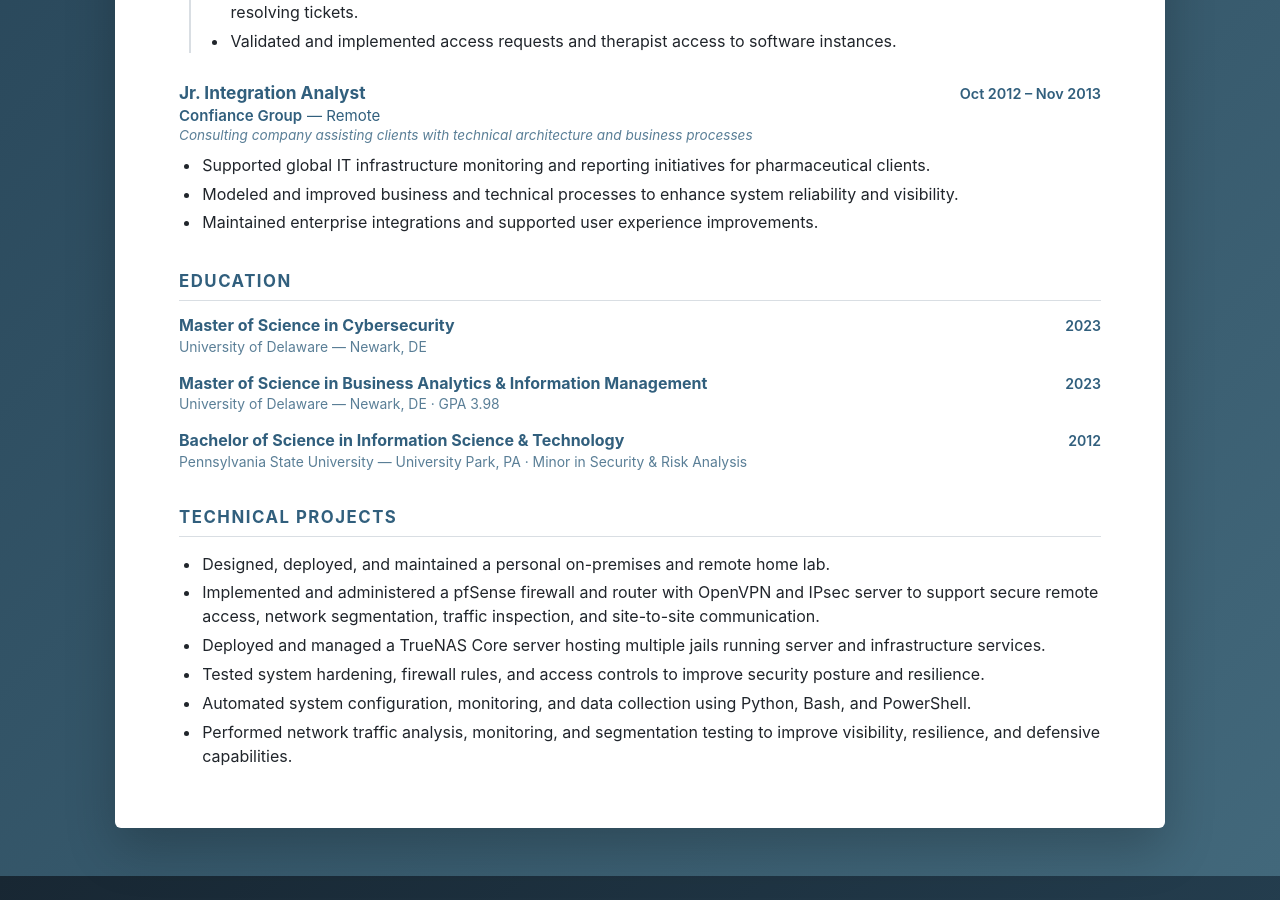
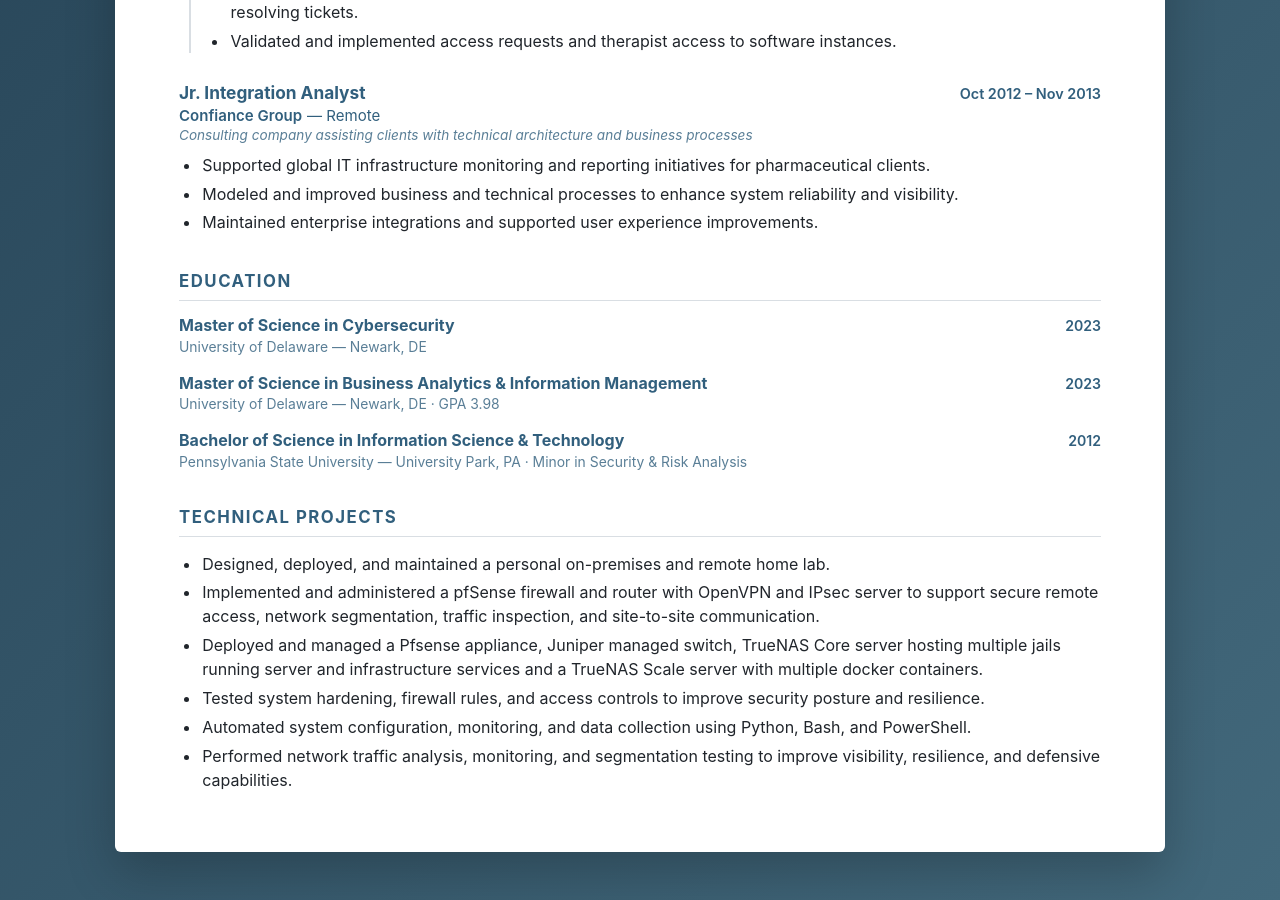
Before and after one commit to bbc5008/bbc5008.github.io, a Jekyll site: the page built from resume.markdown, in a window 1280 px wide and 900 px high, scrolled down 2073 px. Built offline with Jekyll 4.4.1, drawn with Linux system fonts in a browser that asks for light colours.

Commit message:
modified lab descriptions

```diff
--- a/resume.markdown
+++ b/resume.markdown
@@ -238,7 +238,9 @@ permalink: /resume/
   <ul class="responsibilities">
     <li>Designed, deployed, and maintained a personal on-premises and remote home lab.</li>
     <li>Implemented and administered a pfSense firewall and router with OpenVPN and IPsec server to support secure remote access, network segmentation, traffic inspection, and site-to-site communication.</li>
-    <li>Deployed and managed a TrueNAS Core server hosting multiple jails running server and infrastructure services.</li>
+    <li>Deployed and managed a Pfsense appliance, Juniper managed switch, TrueNAS Core server hosting
+multiple jails running server and infrastructure services and a TrueNAS Scale server with multiple
+docker containers.</li>
     <li>Tested system hardening, firewall rules, and access controls to improve security posture and resilience.</li>
     <li>Automated system configuration, monitoring, and data collection using Python, Bash, and PowerShell.</li>
     <li>Performed network traffic analysis, monitoring, and segmentation testing to improve visibility, resilience, and defensive capabilities.</li>
```
